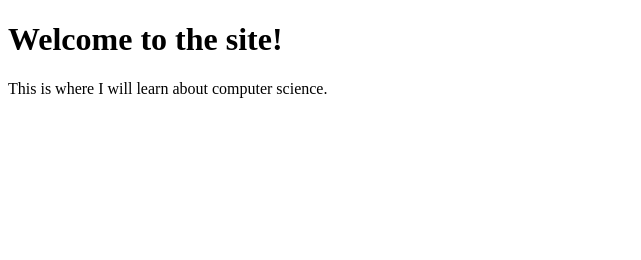
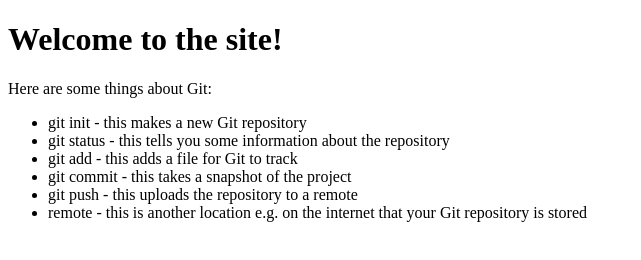
Before and after one commit to Binney/binney.github.io, a plain HTML site: page index.html in a window 1280 px wide. Shown: the whole page, without its empty margins (0-641 px from the left). Drawn offline with Linux system fonts and the light colour scheme.

Commit message:
Add some basic Git commands to the homepage

```diff
--- a/index.html
+++ b/index.html
@@ -5,6 +5,14 @@
 </head>
 <body>
 <h1>Welcome to the site!</h1>
-<p>This is where I will learn about computer science.</p>
+<p>Here are some things about Git:</p>
+<ul>
+	<li>git init - this makes a new Git repository</li>
+	<li>git status - this tells you some information about the repository</li>
+	<li>git add - this adds a file for Git to track</li>
+	<li>git commit - this takes a snapshot of the project </li>
+	<li>git push - this uploads the repository to a remote</li>
+	<li>remote - this is another location e.g. on the internet that your Git repository is stored</li>
+</ul>
 </body>
 </html>
```
